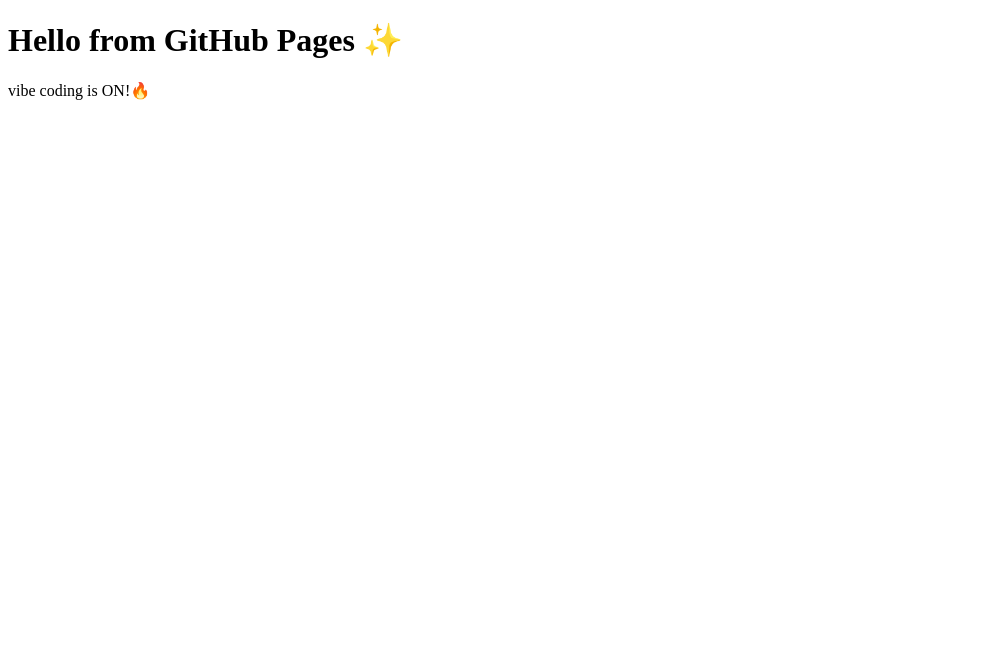
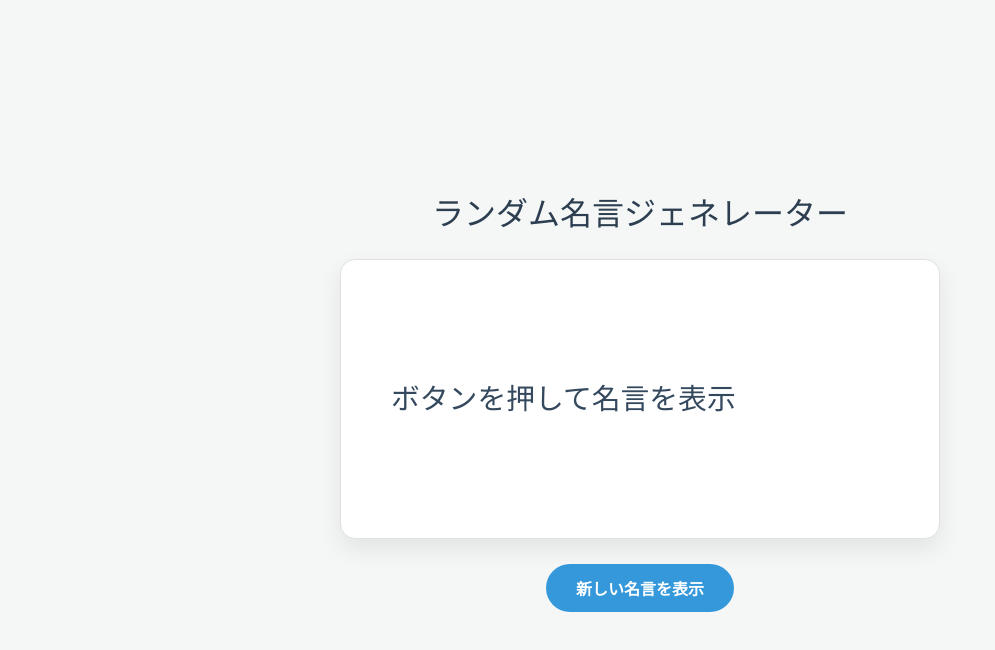
Before and after one commit to firebear1967/my-vibe-lab, a plain HTML site: page index.html in a window 1280 px wide. Shown: the whole page, without its empty margins (0-995 px from the left). Drawn offline with Linux system fonts and the light colour scheme; a web font is replaced by a local one.

Commit message:
Add index.html for GitHub Pages

```diff
--- a/index.html
+++ b/index.html
@@ -1,10 +1,34 @@
 <!DOCTYPE html>
-<html>
+<html lang="ja">
 <head>
-  <title>My Vibe Site</title>
+    <meta charset="UTF-8">
+    <meta name="viewport" content="width=device-width, initial-scale=1.0">
+    <title>ランダム名言ジェネレーター</title>
+    <link rel="stylesheet" href="style.css">
 </head>
 <body>
-  <h1>Hello from GitHub Pages ✨</h1>
-  <p>vibe coding is ON!🔥</p>
+
+    <!-- ▼▼▼ ページ全体のコンテンツをまとめるラッパー ▼▼▼ -->
+    <div class="page-content">
+
+        <!-- 1. タイトル（カードの外） -->
+        <h1>ランダム名言ジェネレーター</h1>
+
+        <!-- 2. 名言カード（この部分だけが白い背景になる） -->
+        <div class="container">
+            <div id="quote-display">
+                <p id="quote-text">ボタンを押して名言を表示</p>
+                <p id="quote-author"></p>
+            </div>
+        </div>
+
+        <!-- 3. ボタン（カードの外） -->
+        <button id="change-quote">新しい名言を表示</button>
+
+    </div>
+    <!-- ▲▲▲ ここまでラッパー ▲▲▲ -->
+
+    <script src="script.js"></script>
+
 </body>
 </html>
```
